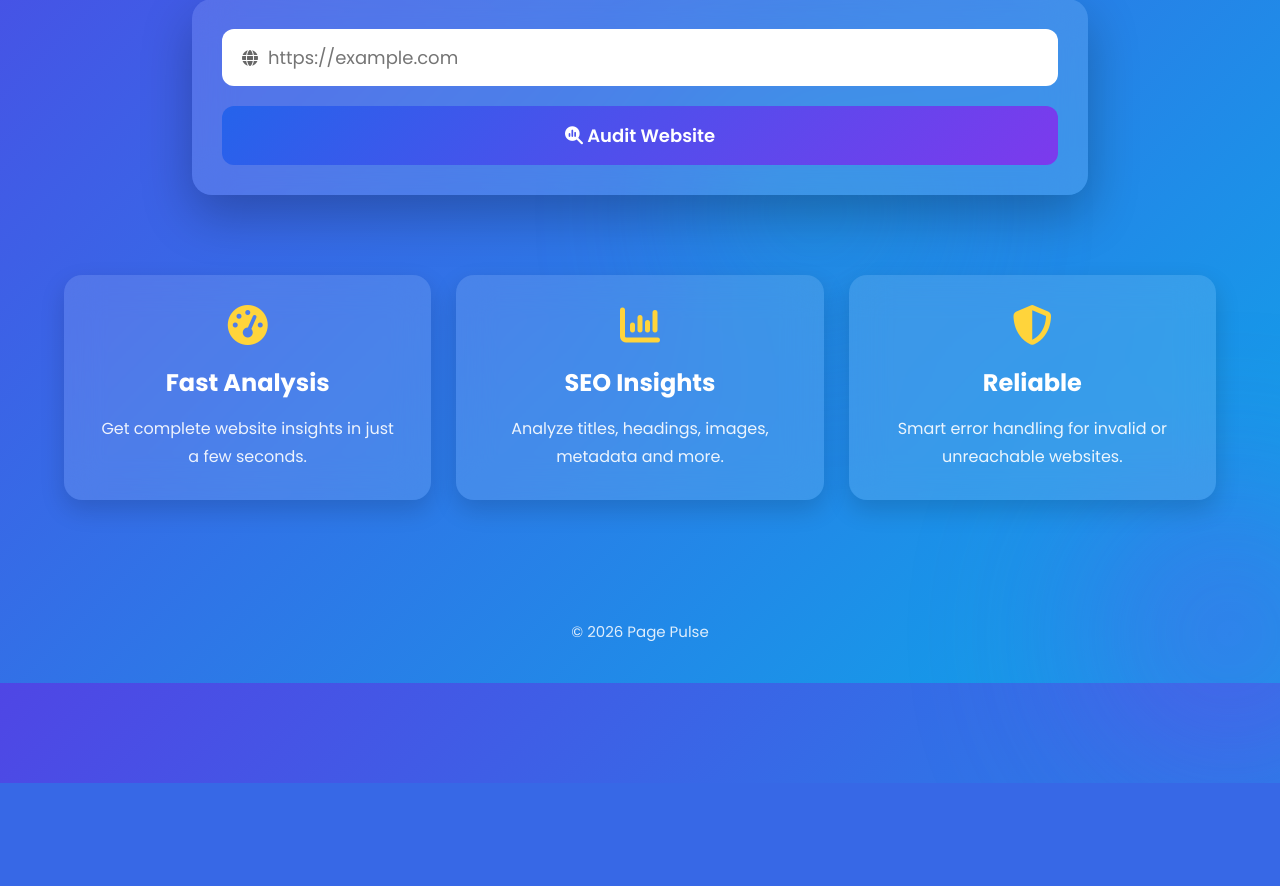
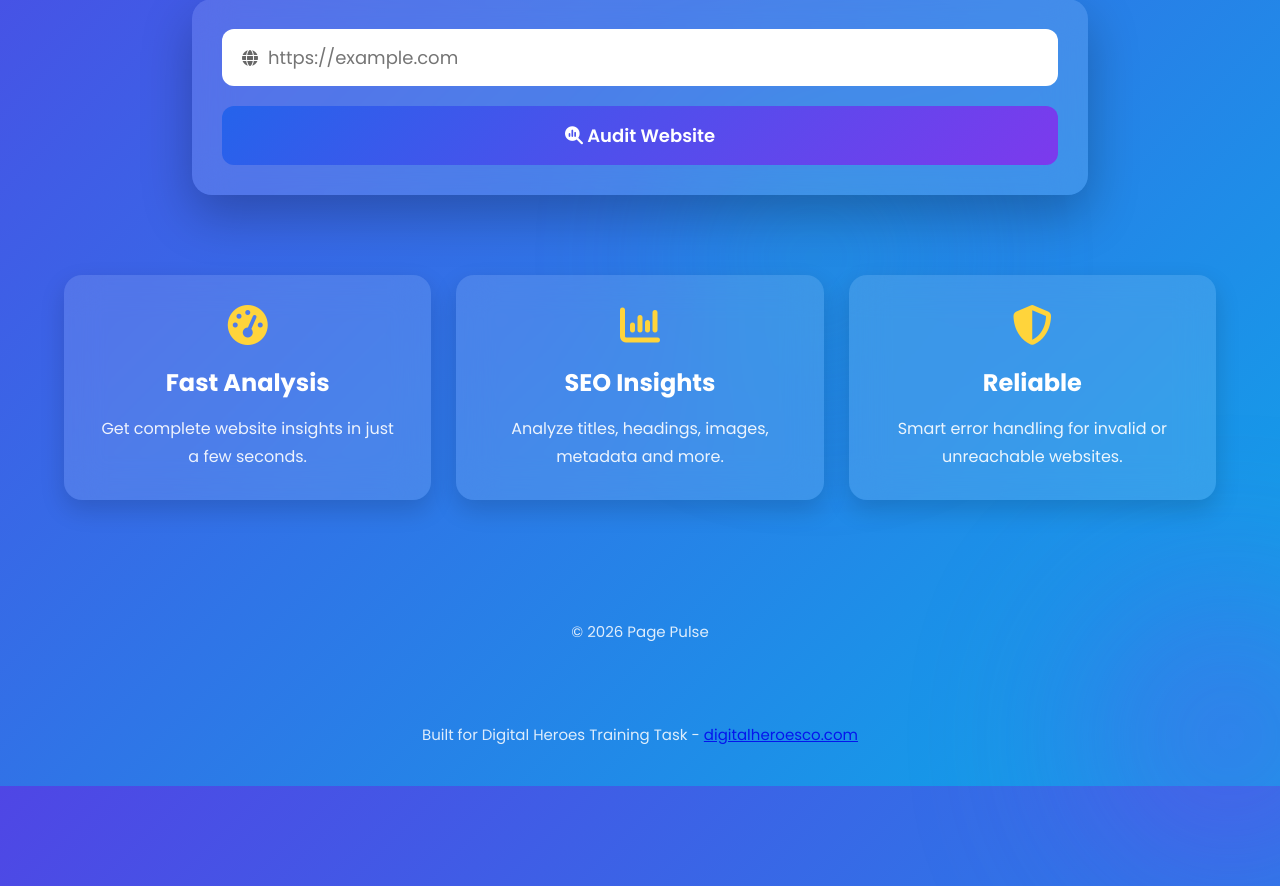
Before and after one commit to PreethaDevi28/page-pulse, a Flask app: page / in a window 1280 px wide; the page is wider, and only the part inside the window is pictured. Shown: the part 330-1216 px from the top of that part. Before the commit the page ends 1113 px from the top of that part, so only its background shows below. Run offline with Flask 3, Linux system fonts and the light colour scheme.

Commit message:
Added Digital Heroes footer credit

```diff
--- a/templates/index.html
+++ b/templates/index.html
@@ -178,3 +178,12 @@
 </body>
 
 </html>
+
+<footer>
+    <p>
+        Built for Digital Heroes Training Task -
+        <a href="https://digitalheroesco.com" target="_blank">
+            digitalheroesco.com
+        </a>
+    </p>
+</footer>
```
